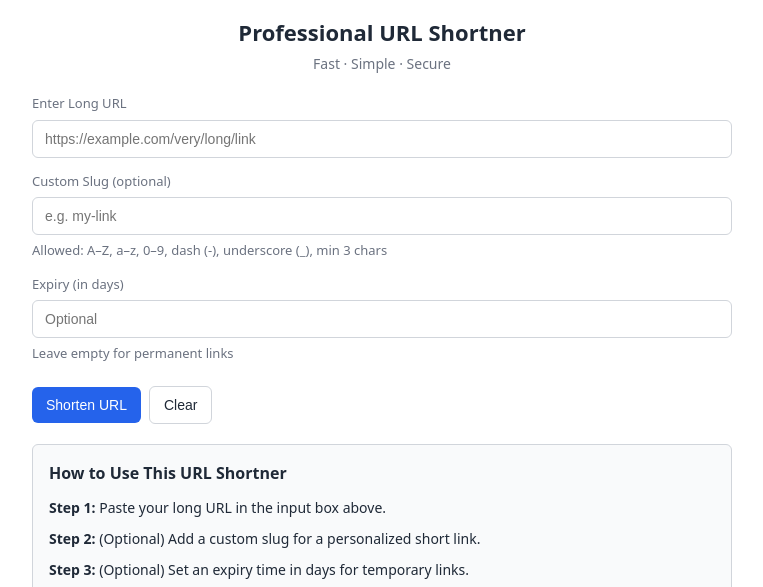
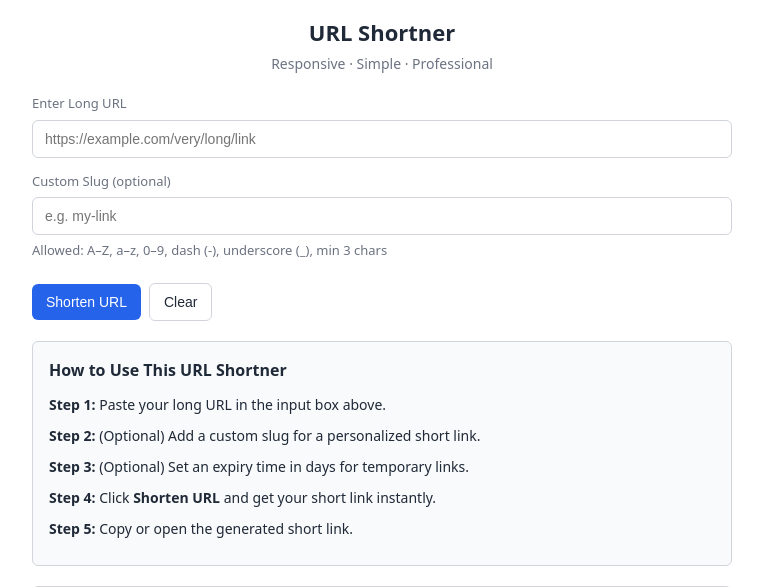
Before and after one commit to iamrcs/url-shortener, a Flask app: page / in a window 1280 px wide. Shown: the top 587 px of the page, without its empty margins (258-1021 px from the left). Run offline with Flask 3, Linux system fonts and the light colour scheme.

Commit message:
Update index.html

```diff
--- a/templates/index.html
+++ b/templates/index.html
@@ -2,7 +2,8 @@
 <html lang="en">
 
 <head>
-  <meta charset="utf-8" />
+
+    <meta charset="utf-8" />
   <meta name="viewport" content="width=device-width, initial-scale=1" />
   <title>URL Shortner - Fast, Simple & Secure Link Shortening</title>
 
@@ -24,22 +25,22 @@
   <meta name="twitter:description" content="Create secure short links with custom slugs and expiry. Perfect for sharing anywhere.">
   <meta name="twitter:image" content="https://yourdomain.com/preview.png">
 
-  <base href="/" />
-  <link rel="stylesheet" href="static/style.css" />
+  <link rel="stylesheet" href="/static/style.css" />
+
 </head>
 
 <body>
   <main>
     <header>
-      <h1>Professional URL Shortner</h1>
-      <p>Fast · Simple · Secure</p>
+      <h1>URL Shortner</h1>
+      <p>Responsive · Simple · Professional</p>
     </header>
 
-    <!-- URL Shortener Form -->
+    <!-- Shortener Form -->
     <form id="shortForm" autocomplete="off" novalidate>
       <div>
         <label for="longUrl">Enter Long URL</label>
-        <input id="longUrl" type="url" required placeholder="https://example.com/very/long/link" aria-required="true" />
+        <input id="longUrl" type="url" required placeholder="https://example.com/very/long/link">
       </div>
 
       <div>
@@ -48,19 +49,13 @@
         <p class="small">Allowed: A–Z, a–z, 0–9, dash (-), underscore (_), min 3 chars</p>
       </div>
 
-      <div>
-        <label for="expiry_days">Expiry (in days)</label>
-        <input id="expiry_days" type="number" min="1" placeholder="Optional">
-        <p class="small">Leave empty for permanent links</p>
-      </div>
-
       <div class="controls">
         <button type="submit" class="btn btn-primary">Shorten URL</button>
         <button type="button" id="clearBtn" class="btn">Clear</button>
       </div>
     </form>
 
-    <!-- Output Section -->
+    <!-- Output -->
     <section id="outputSection">
       <h2 style="font-size:15px;font-weight:600;margin-bottom:8px">Shortened Link</h2>
       <input id="output" readonly aria-label="Shortened URL" />
@@ -105,13 +100,10 @@
     </footer>
   </main>
 
-  <!-- JavaScript -->
   <script>
-    const base = window.location.origin;
     const form = document.getElementById('shortForm');
     const input = document.getElementById('longUrl');
     const slug = document.getElementById('slug');
-    const expiry = document.getElementById('expiry_days');
     const output = document.getElementById('output');
     const section = document.getElementById('outputSection');
     const copyBtn = document.getElementById('copyBtn');
@@ -125,7 +117,6 @@
       e.preventDefault();
       const url = input.value.trim();
       const slugVal = slug.value.trim();
-      const expiryVal = expiry ? expiry.value.trim() : "";
 
       if (!url) {
         alert("Please enter a valid URL");
@@ -136,14 +127,14 @@
         const res = await fetch('/shorten', {
           method: 'POST',
           headers: { 'Content-Type': 'application/json' },
-          body: JSON.stringify({ url, slug: slugVal, expiry_days: expiryVal })
+          body: JSON.stringify({ url, slug: slugVal })
         });
         const j = await res.json();
 
         section.style.display = 'block';
 
         if (j.ok) {
-          const shortUrl = base + '/' + j.code;
+          const shortUrl = window.location.origin + '/' + j.code;
           output.value = shortUrl;
           openBtn.href = shortUrl;
           msg.textContent = j.msg;
@@ -172,7 +163,6 @@
     clearBtn.addEventListener('click', () => {
       input.value = "";
       slug.value = "";
-      if (expiry) expiry.value = "";
       output.value = "";
       msg.textContent = "";
       section.style.display = 'none';
```
